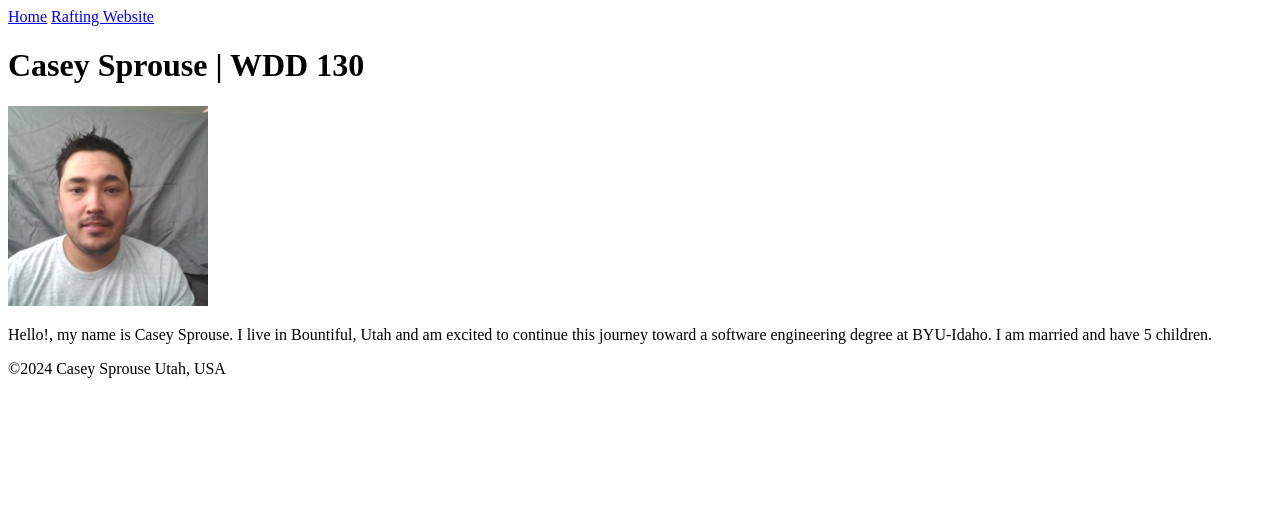
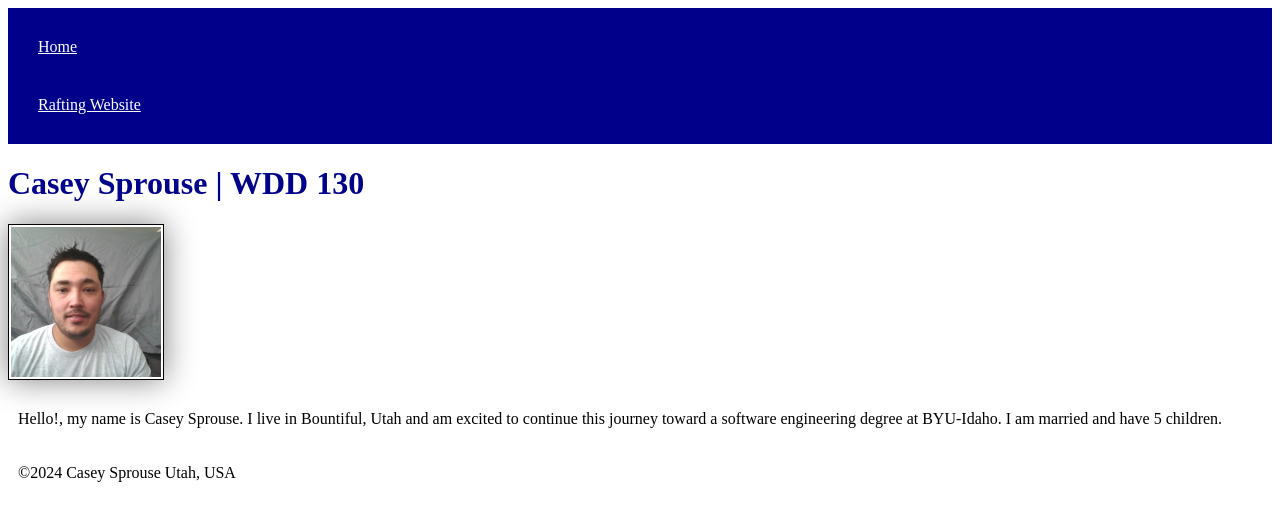
Before and after one commit to csprouse91/wdd130, a plain HTML site: page index.html in a window 1280 px wide. Drawn offline with Linux system fonts and the light colour scheme.

Commit message:
week02 prepare cdd intro

```diff
--- a/index.html
+++ b/index.html
@@ -4,7 +4,7 @@
         <meta charset="UTF-8">
         <meta name="viewport" content="width=device-width, initial-scale=1.0">
         <title>Casey Sprouse | WDD 130</title>
-        <link rel="stylesheet" href="style.css">
+        <link rel="stylesheet" href="styles/styles.css">
     </head>
     <body>
         <header>
--- /dev/null
+++ b/styles/styles.css
@@ -0,0 +1,22 @@
+nav {
+    background-color: darkblue;
+    padding: 10px;
+}
+nav a {
+    color: white;
+    display: block;
+    padding: 20px;
+}
+h1 {
+    color: darkblue;
+}
+img {
+    width: 150px;
+    height: auto;
+    border: 1px solid black;
+    padding: 2px;
+    box-shadow: 0 0 30px gray;
+}
+p {
+    padding: 10px;
+}
```
